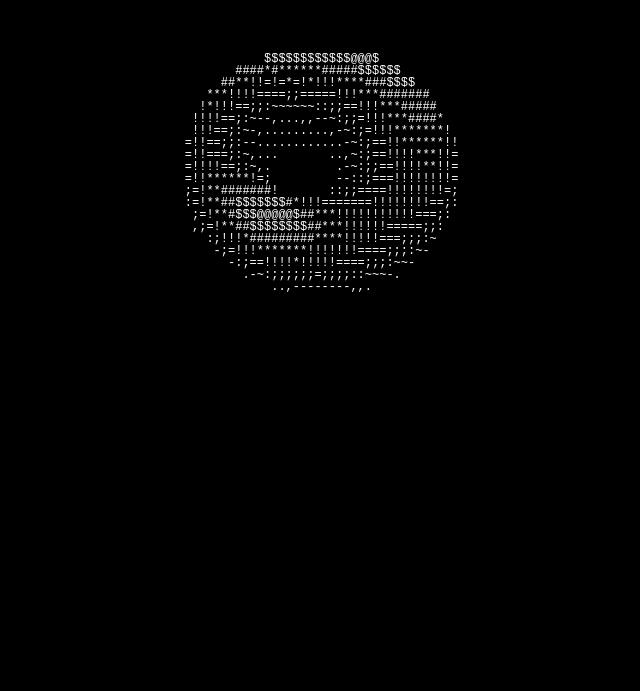
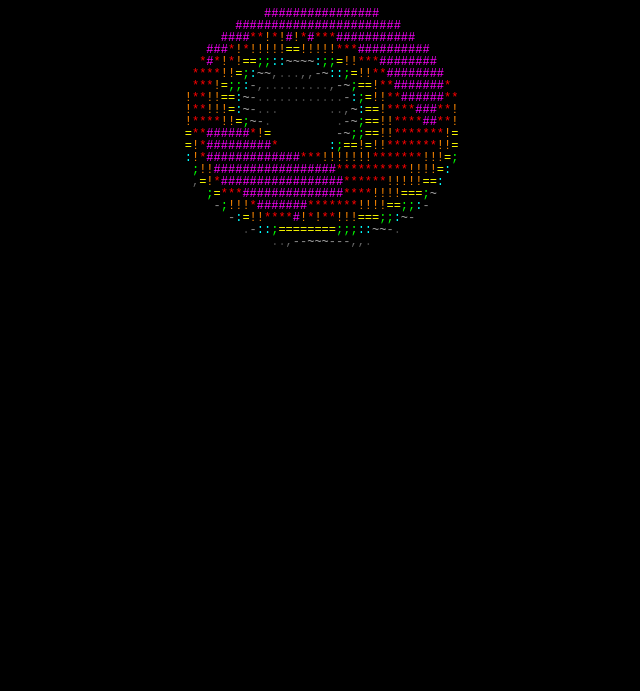
Before and after one commit to jefa21/Donut, a plain HTML site: page index.html in a window 1280 px wide. Shown: the part 109-800 px from the top of the page, without its empty margins (340-980 px from the left). Drawn offline with Linux system fonts and the light colour scheme; animation ran at ten frames a second.

Commit message:
Donut kedua via JS [Chroma]

```diff
--- a/index.html
+++ b/index.html
@@ -3,13 +3,12 @@
 <head>
   <meta charset="UTF-8" />
   <meta name="viewport" content="width=device-width, initial-scale=1" />
-<title>Donat Berputar - masih mencoba</title>
+  <title>Donat Berputar</title>
   <style>
     body {
       background-color: #000;
       color: #fff;
       font-family: monospace;
-    white-space: pre;
       text-align: center;
       margin: 0;
       padding: 1rem;
@@ -17,14 +16,26 @@
     #layar {
       line-height: 1;
       font-size: 12px;
+      display: inline-block;
+      white-space: pre;
     }
+    .warna-0 { color: #444; }
+    .warna-1 { color: #666; }
+    .warna-2 { color: #888; }
+    .warna-3 { color: #aaa; }
+    .warna-4 { color: #0ff; }
+    .warna-5 { color: #0f0; }
+    .warna-6 { color: #ff0; }
+    .warna-7 { color: #f80; }
+    .warna-8 { color: #f00; }
+    .warna-9 { color: #f0f; }
   </style>
 </head>
 <body>
 
 <h1>Donat Berputar!</h1>
 <pre id="layar"></pre>
+<script src="index.js"></script>
 
-<script src="index.js"></script>
 </body>
 </html>
--- a/index.js
+++ b/index.js
@@ -1,19 +1,17 @@
-const lebar = 80;     // Lebar layar karakter
-const tinggi = 24;    // Tinggi layar karakter
+const lebar = 80;
+const tinggi = 24;
 
 let sudutA = 0;
 let sudutB = 0;
 
-// Karakter kecerahan untuk shading
 const karakterKecerahan = ".,-~:;=!*#$@";
 
-// Fungsi utama untuk render donat
 function renderDonat() {
   const zBuffer = new Array(lebar * tinggi).fill(0);
-  const layar = new Array(lebar * tinggi).fill(' ');
+  const layar = new Array(lebar * tinggi).fill('<span> </span>');
 
-  for (let j = 0; j < 6.28; j += 0.07) {       // j: sudut lingkaran luar
-    for (let i = 0; i < 6.28; i += 0.02) {     // i: sudut lingkaran dalam
+  for (let j = 0; j < 6.28; j += 0.07) {
+    for (let i = 0; i < 6.28; i += 0.02) {
       const sinI = Math.sin(i);
       const cosJ = Math.cos(j);
       const sinA = Math.sin(sudutA);
@@ -32,8 +30,8 @@ function renderDonat() {
 
       const indeks = x + lebar * y;
 
-      const kecerahan = Math.floor(
-        8 * ((sinJ * sinA - sinI * cosJ * cosA) * cosB
+      let kecerahan = Math.floor(
+        9 * ((sinJ * sinA - sinI * cosJ * cosA) * cosB
              - sinI * cosJ * sinA - sinJ * cosA
              - cosI * cosJ * sinB)
       );
@@ -41,24 +39,24 @@ function renderDonat() {
       if (y >= 0 && y < tinggi && x >= 0 && x < lebar) {
         if (pembalik > zBuffer[indeks]) {
           zBuffer[indeks] = pembalik;
-          layar[indeks] = karakterKecerahan[Math.max(kecerahan, 0)];
+          kecerahan = Math.max(0, Math.min(9, kecerahan));
+          const karakter = karakterKecerahan[Math.min(kecerahan, karakterKecerahan.length - 1)];
+          layar[indeks] = `<span class="warna-${kecerahan}">${karakter}</span>`;
         }
       }
     }
   }
 
-  // Gabungkan layar jadi string
   return layar.reduce((acc, cur, i) => {
     acc += cur;
-    if ((i + 1) % lebar === 0) acc += '\n';
+    if ((i + 1) % lebar === 0) acc += '<br>';
     return acc;
   }, '');
 }
 
-// Fungsi loop animasi
 function animasi() {
   const elemenLayar = document.getElementById('layar');
-  elemenLayar.textContent = renderDonat();
+  elemenLayar.innerHTML = renderDonat();
 
   sudutA += 0.07;
   sudutB += 0.03;
@@ -66,5 +64,4 @@ function animasi() {
   requestAnimationFrame(animasi);
 }
 
-// Mulai animasi
 animasi();
```
Lines whose indentation alone changed are shown as unchanged.
